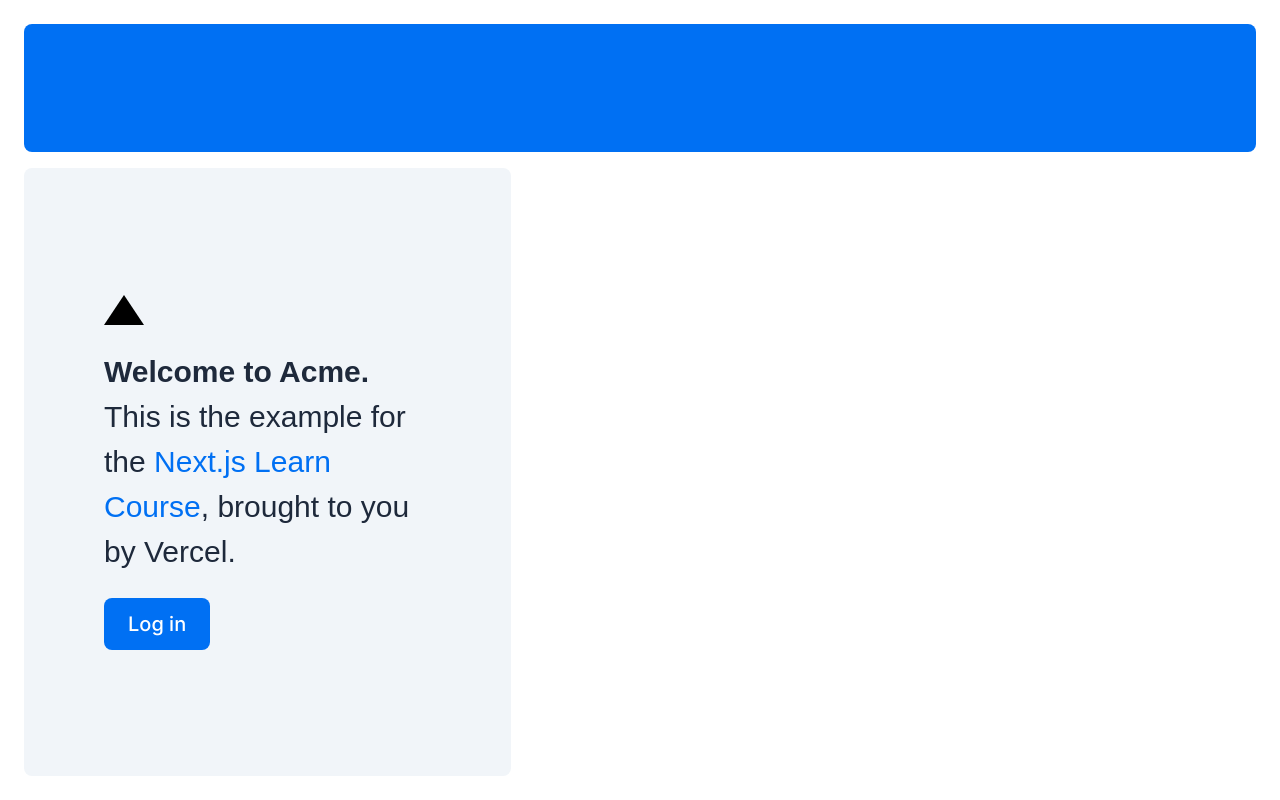
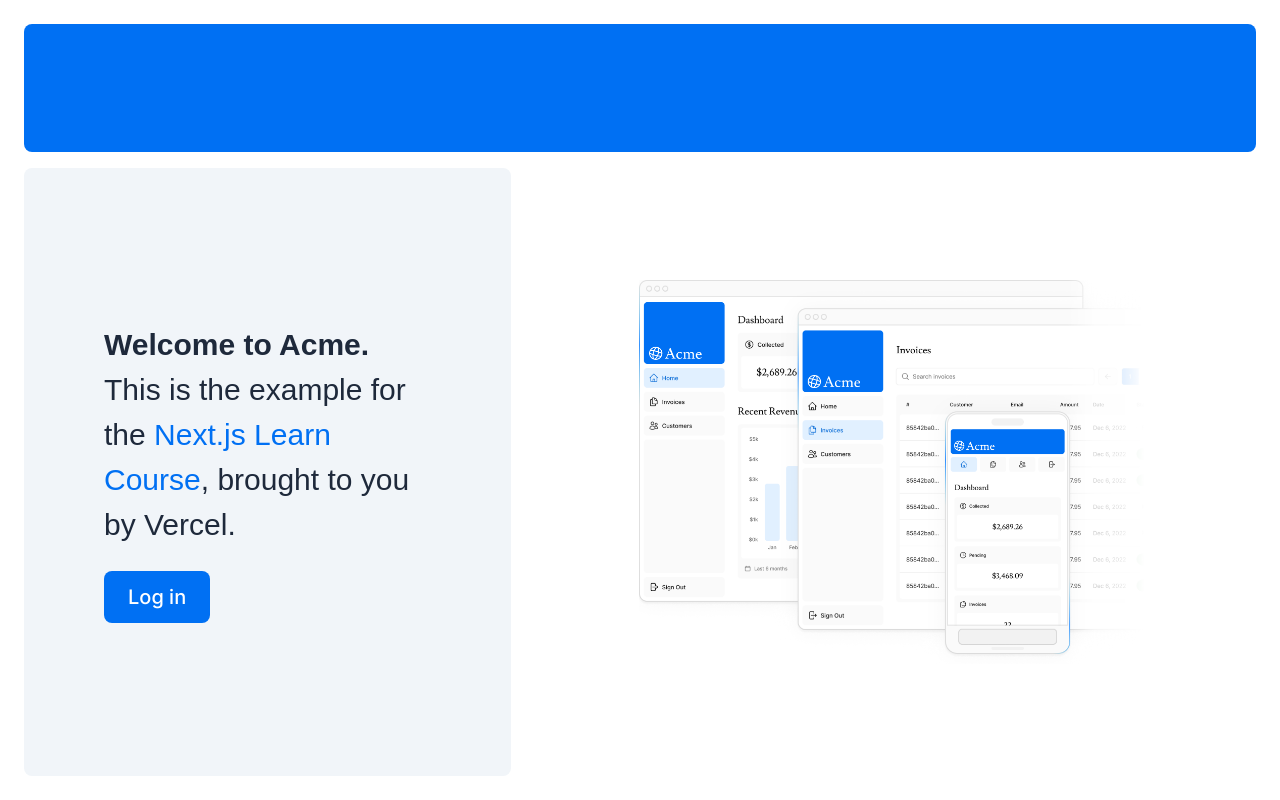
Before and after one commit to aryanprince/nextjs-dashboard, a Next.js app: page / in a window 1280 px wide. Built offline with nearby package versions, Linux system fonts and the light colour scheme; a web font is replaced by a local one.

Commit message:
💄 Finished Chapter 3

```diff
--- a/app/page.tsx
+++ b/app/page.tsx
@@ -1,7 +1,9 @@
+import Image from 'next/image'
 import Link from 'next/link'
 
+import { lusitana } from './ui/fonts'
+
 import AcmeLogo from '@/app/ui/acme-logo'
-import { lusitana } from './ui/fonts'
 
 export default function Page() {
   return (
@@ -11,7 +13,6 @@
       </div>
       <div className="mt-4 flex grow flex-col gap-4 md:flex-row">
         <div className="flex flex-col justify-center gap-6 rounded-lg bg-slate-100 px-6 py-10 md:w-2/5 md:px-20">
-          <div className="h-0 w-0 border-b-[30px] border-l-[20px] border-r-[20px] border-b-black border-l-transparent border-r-transparent" />
           <p
             className={`${lusitana.className} text-xl text-slate-800 md:text-3xl md:leading-normal`}
           >
@@ -29,7 +30,22 @@
           </Link>
         </div>
         <div className="flex items-center justify-center p-6 md:w-3/5 md:px-28 md:py-12">
-          {/* Add Hero Images Here */}
+          {/* Desktop Hero Image */}
+          <Image
+            src="/hero-desktop.png"
+            width={1000}
+            height={760}
+            className="hidden md:block"
+            alt="Screenshots of the dashboard project"
+          />
+          {/* Mobile Hero Image */}
+          <Image
+            src="/hero-mobile.png"
+            width={560}
+            height={620}
+            className="block md:hidden"
+            alt="Screenshots of the dashboard project"
+          />
         </div>
       </div>
     </main>
```
